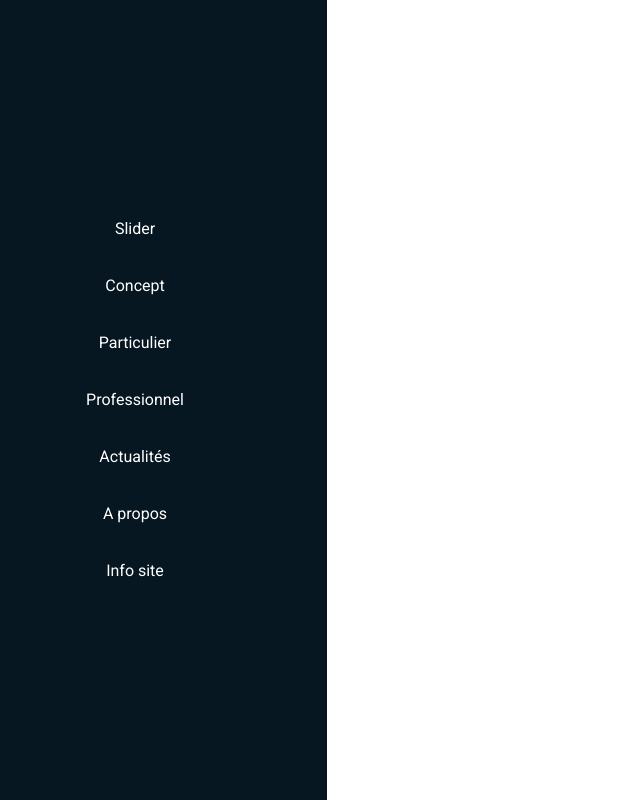
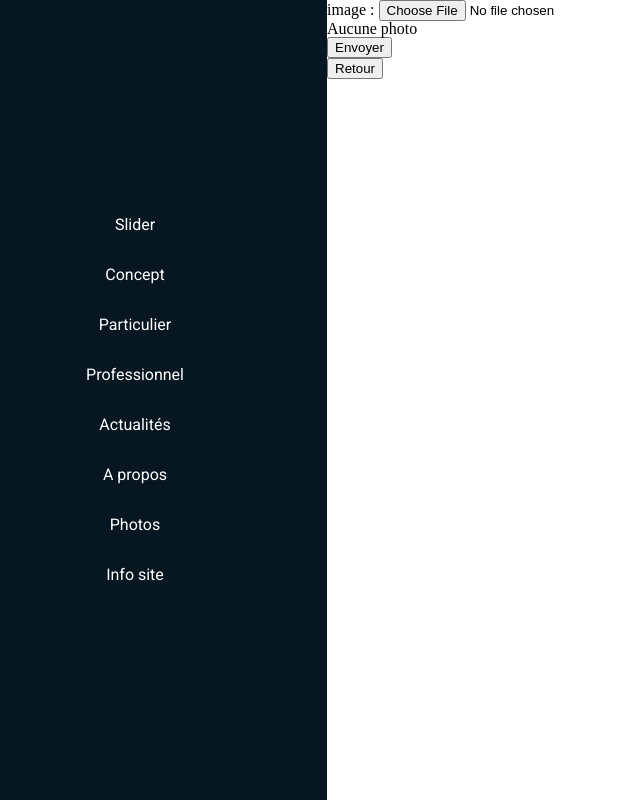
Before and after one commit to nafaaChemil/remoteFR-R2dwild-P3-cubecraft-front, a React (Create React App) app: page /admin/photos/add in a window 1280 px wide. Shown: the whole page, without its empty margins (57-697 px from the left). Built offline with nearby package versions, Linux system fonts and the light colour scheme.

Commit message:
upload-file

```diff
--- a/src/App.js
+++ b/src/App.js
@@ -6,17 +6,19 @@ import About from './screens/Client/About'
 import AdminAboutUs from './screens/Admin/AdminAboutUs'
 import AdminAboutUsAdd from './screens/Admin/AdminAboutUsAdd'
 import AdminAboutUsModified from './screens/Admin/AdminAboutUsModified'
-import AdminNews from './screens/Admin/AdminNews'
-import AdminNewsAdd from './screens/Admin/AdminNewsAdd'
 import AdminConcept from './screens/Admin/AdminConcept'
 import AdminConceptAdd from './screens/Admin/AdminConceptAdd'
 import AdminConceptModified from './screens/Admin/AdminConceptModified'
+import AdminNews from './screens/Admin/AdminNews'
+import AdminNewsAdd from './screens/Admin/AdminNewsAdd'
+import AdminPart from './screens/Admin/AdminPart'
+import AdminPartAdd from './screens/Admin/AdminPartAdd'
+import AdminPartModified from './screens/Admin/AdminPartModified'
+import AdminPhotos from './screens/Admin/AdminPhotos'
+import AdminPhotosAdd from './screens/Admin/AdminPhotosAdd'
 import AdminPro from './screens/Admin/AdminPro'
 import AdminProAdd from './screens/Admin/AdminProAdd'
 import AdminProModified from './screens/Admin/AdminProModified'
-import AdminPart from './screens/Admin/AdminPart'
-import AdminPartAdd from './screens/Admin/AdminPartAdd'
-import AdminPartModified from './screens/Admin/AdminPartModified'
 import AdminSlider from './screens/Admin/AdminSlider'
 import Backdrop from './components/Client/Backdrop'
 import Concept from './screens/Client/Concept'
@@ -55,35 +57,39 @@ const App = () => {
           <Route exact path='/' component={Home} />
           <Route path='/about' component={About} />
           <Route path='/concept' component={Concept} />
+          <Route path='/contact' component={Contact} />
+          <Route path='/news' component={News} />
           <Route path='/particular' component={Particular} />
           <Route path='/pro' component={Pro} />
-          <Route path='/news' component={News} />
-          <Route path='/contact' component={Contact} />
-          <Route exact path='/admin/actualites' component={AdminNews} />
-          <Route path='/admin/actualites/add' component={AdminNewsAdd} />
           <Route
             path='/admin/about/profile/:id'
             component={AdminAboutUsModified}
           />
           <Route path='/admin/about/profile' component={AdminAboutUsAdd} />
           <Route path='/admin/about' component={AdminAboutUs} />
+          <Route path='/admin/actualites/add' component={AdminNewsAdd} />
           <Route path='/admin/actualites' component={AdminNews} />
-          <Route path='/admin/concept/modified/:id' component={AdminConceptModified} />
+          <Route
+            path='/admin/concept/modified/:id'
+            component={AdminConceptModified}
+          />
           <Route path='/admin/concept/add' component={AdminConceptAdd} />
           <Route path='/admin/concept' component={AdminConcept} />
-          <Route path='/admin/professionnel/add' component={AdminProAdd} />
-          <Route path='/admin/slider' component={AdminSlider} />
+          <Route
+            path='/admin/particulier/modif/:id'
+            component={AdminPartModified}
+          />
+          <Route path='/admin/particulier/add' component={AdminPartAdd} />
+          <Route path='/admin/particulier' component={AdminPart} />
+          <Route path='/admin/photos/add' component={AdminPhotosAdd} />
+          <Route path='/admin/photos' component={AdminPhotos} />
           <Route
             path='/admin/professionnel/modif/:id'
             component={AdminProModified}
           />
+          <Route path='/admin/professionnel/add' component={AdminProAdd} />
           <Route path='/admin/professionnel' component={AdminPro} />
-          <Route path='/admin/particulier/add' component={AdminPartAdd} />
-          <Route
-            path='/admin/particulier/modif/:id'
-            component={AdminPartModified}
-          />
-          <Route path='/admin/particulier' component={AdminPart} />
+          <Route path='/admin/slider' component={AdminSlider} />
         </Switch>
         {/* Test adress if location contain Admin we get the Nav of admin else the Nav site */}
         {location.pathname.includes('admin') ? '' : <Footer />}
--- a/src/components/Admin/navbarLink.js
+++ b/src/components/Admin/navbarLink.js
@@ -31,6 +31,11 @@ export const navbar = [
   },
   {
     id: '7',
+    linkname: 'Photos',
+    route: '/admin/photos'
+  },
+  {
+    id: '8',
     linkname: 'Info site',
     route: '/admin/info-site'
   }
--- a/src/screens/Admin/AdminHomePage.js
+++ /dev/null
@@ -1,5 +0,0 @@
-import React from 'react'
-
-export default function AdminHomePage() {
-  return <div></div>
-}
--- /dev/null
+++ b/src/screens/Admin/AdminPhotos.js
@@ -0,0 +1,46 @@
+import axios from 'axios'
+import { useState, useEffect } from 'react'
+import { useHistory } from 'react-router-dom'
+
+import ButtonAdd from '../../components/Admin/ButtonAdd'
+
+export default function AdminPhotos() {
+  const [datas, setDatas] = useState([''])
+  const [affiched, setAffiched] = useState(true)
+  const history = useHistory()
+
+  function AddPhoto() {
+    history.push(`/admin/photos/add`)
+  }
+  const deletePhoto = id => {
+    axios.delete(`http://localhost:4242/photos/${id}`, {}).then(res => {
+      setAffiched(!affiched)
+    })
+  }
+  useEffect(() => {
+    const fetchData = async () => {
+      const resq = await axios.get('http://localhost:4242/photos')
+      setDatas(resq.data)
+    }
+    fetchData()
+  }, [affiched])
+
+  return (
+    <>
+      <section id='admin'>
+        <h1>Photo</h1>
+        <div>
+          <ButtonAdd name='Ajouter une photo' handleClickAdd={AddPhoto} />
+        </div>
+        <div>
+          {datas.map((data, index) => (
+            <>
+              <img key={index} src={data.Name} />
+              <button onClick={() => deletePhoto(data.Id)}>suppr</button>
+            </>
+          ))}
+        </div>
+      </section>
+    </>
+  )
+}
--- /dev/null
+++ b/src/screens/Admin/AdminPhotosAdd.js
@@ -0,0 +1,60 @@
+import axios from 'axios'
+import { useState, useEffect } from 'react'
+import { useHistory } from 'react-router-dom'
+
+export default function AdminPhotosAdd() {
+  const [myImage, setMyImage] = useState([])
+  const [valid, setValid] = useState(false)
+
+  let history = useHistory()
+
+  const handleAdd = e => {
+    setMyImage(oldArray => [...oldArray, e.target.files])
+  }
+
+  const handleSubmit = () => {
+    myImage.map(img =>
+      axios
+        .post(`http://localhost:4242/photos`, {
+          Name: `images/${img[0].name.replace(/ /g, '_')}`
+        })
+        .then(res => {
+          setValid(!valid)
+        })
+    )
+    history.push('/admin/photos')
+  }
+
+
+
+  function comeBack() {
+    history.push('/admin/photos')
+  }
+
+  return (
+    <div className='container-image'>
+      <div>
+        <label> image : </label>
+        <input type='file' onChange={handleAdd} />
+      </div>
+      <div className='block-select-img'>
+        <ul>
+          {myImage.length === 0 ? (
+            <li>Aucune photo</li>
+          ) : (
+            myImage.map((img, i) => (
+              <li key={i}>{img[0].name.replace(/ /g, '_')}</li>
+            ))
+          )}
+        </ul>
+      </div>
+      <button
+        onClick={handleSubmit}
+        style={{ display: `${valid ? 'none' : 'block'}` }}
+      >
+        Envoyer
+      </button>
+      <button onClick={comeBack}>Retour</button>
+    </div>
+  )
+}
```
